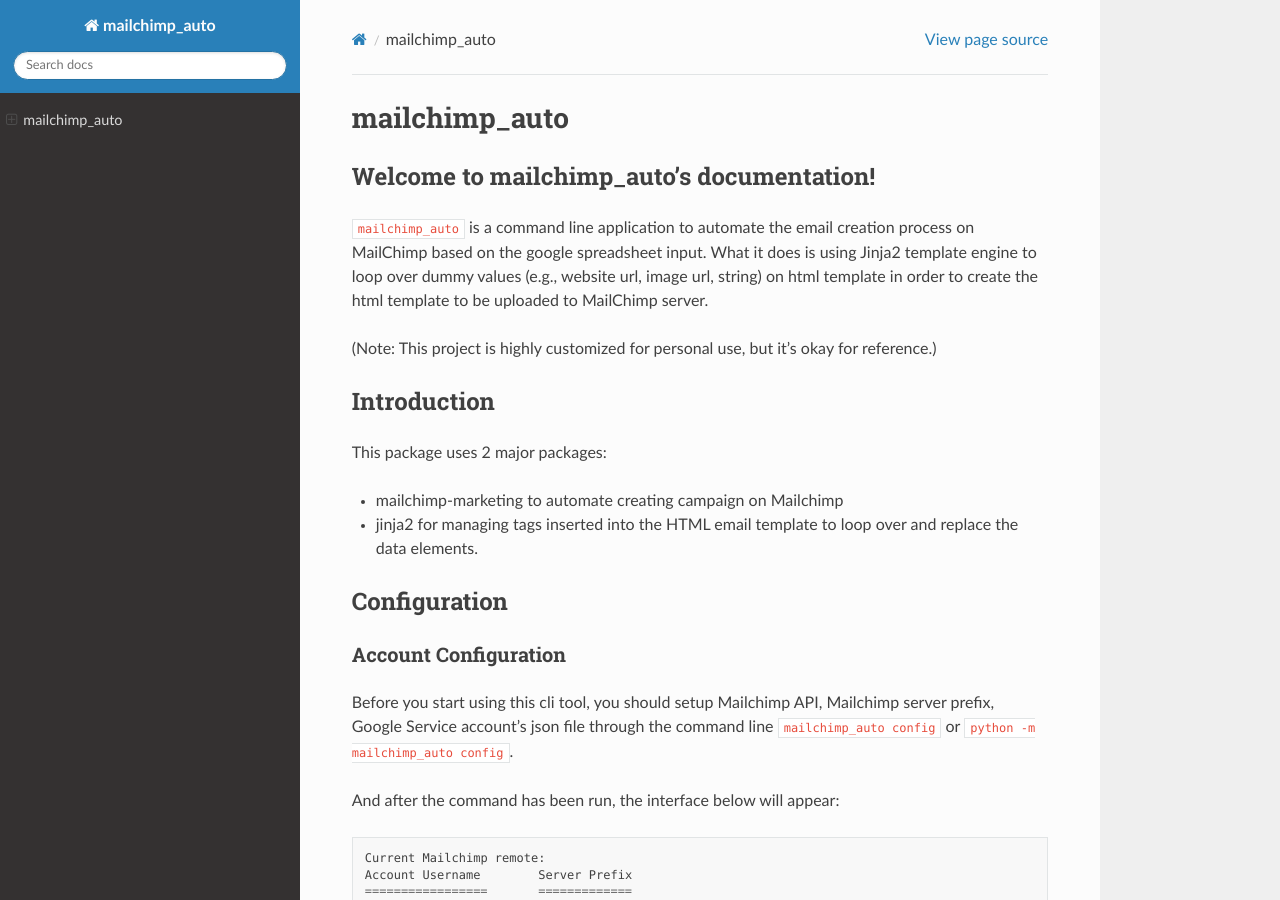
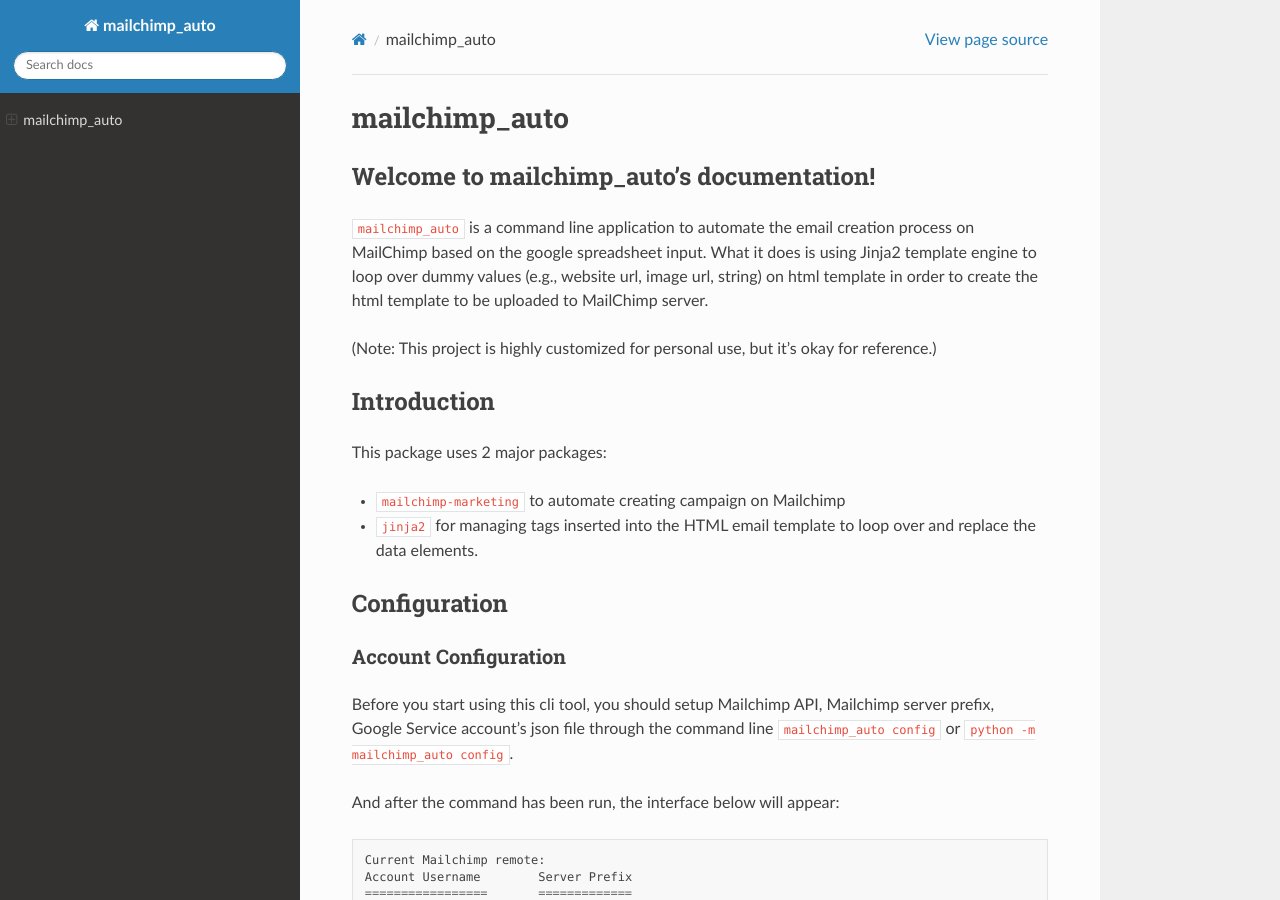
Before and after one commit to tan-yong-sheng/mailchimp_auto, a Sphinx documentation site: the page built from docs/source/index.rst, in a window 1280 px wide and 900 px high. Built offline with Sphinx 7.4.7 and the Read the Docs theme 2.0.0, drawn with Linux system fonts in a browser that asks for light colours.

```diff
--- a/docs/source/index.rst
+++ b/docs/source/index.rst
@@ -18,8 +18,8 @@ Introduction
 
 This package uses 2 major packages:
 
--  mailchimp-marketing to automate creating campaign on Mailchimp
--  jinja2 for managing tags inserted into the HTML email template to loop over and replace the data elements.
+-  ``mailchimp-marketing`` to automate creating campaign on Mailchimp
+-  ``jinja2`` for managing tags inserted into the HTML email template to loop over and replace the data elements.
 
 Configuration
 -------------
```
Also changed, not shown: README.md (+2 -2 lines).
